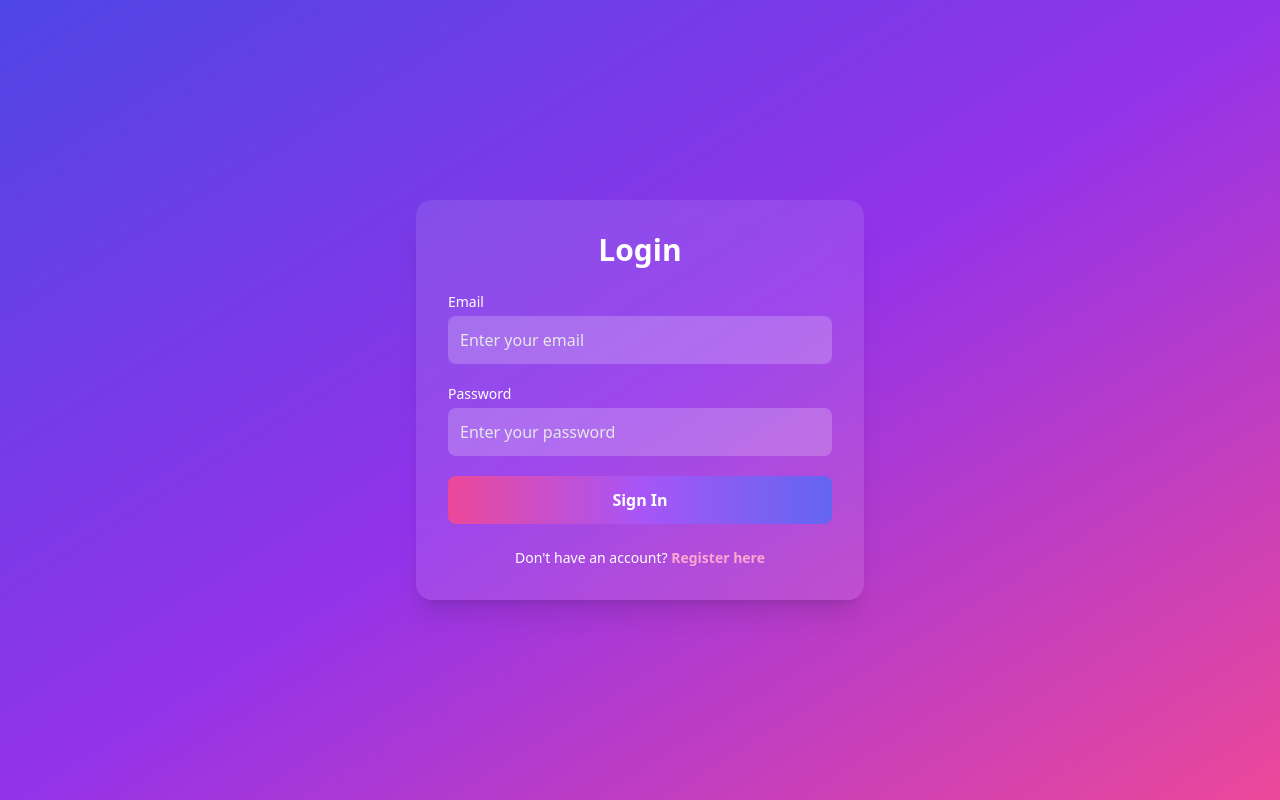
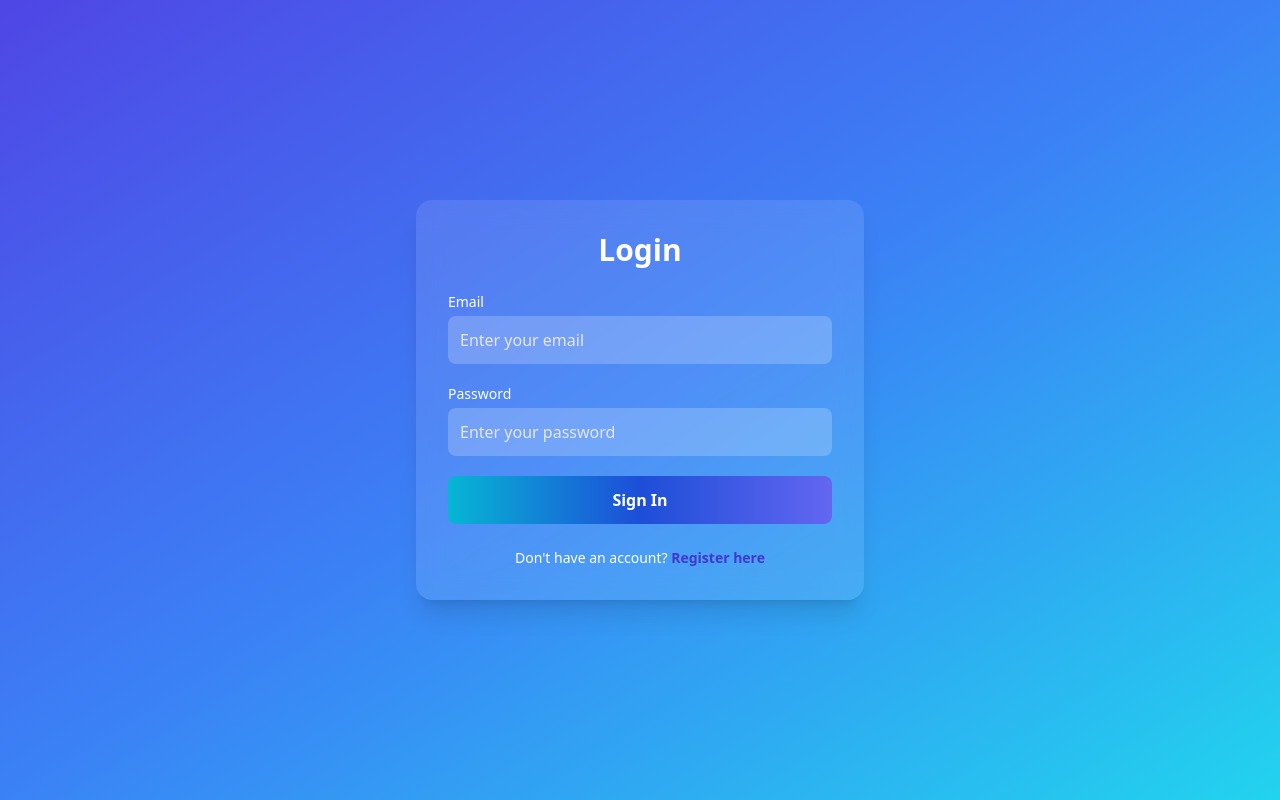
Before and after one commit to Haresh-Dharssan/smart-task-manager, a React (Vite) app in the folder frontend/: page /login in a window 1280 px wide. Built offline with nearby package versions, Linux system fonts and the light colour scheme.

Commit message:
changed colour of login and registration pages

```diff
--- a/frontend/src/pages/Login.jsx
+++ b/frontend/src/pages/Login.jsx
@@ -21,7 +21,7 @@ export default function Login() {
   };
 
   return (
-    <div className="min-h-screen flex items-center justify-center bg-gradient-to-br from-indigo-600 via-purple-600 to-pink-500">
+    <div className="min-h-screen flex items-center justify-center bg-gradient-to-br from-indigo-600 via-blue-500 to-cyan-400">
       <div className="bg-white/10 backdrop-blur-md p-8 rounded-2xl shadow-xl w-full max-w-md text-white">
         <h2 className="text-3xl font-semibold mb-6 text-center">Login</h2>
 
@@ -52,7 +52,7 @@ export default function Login() {
 
           <button
             type="submit"
-            className="w-full py-3 bg-gradient-to-r from-pink-500 via-purple-500 to-indigo-500 rounded-lg font-semibold hover:scale-[1.02] transition-transform duration-200"
+            className="w-full py-3 bg-gradient-to-r from-cyan-500 via-blue-700 to-indigo-500 rounded-lg font-semibold hover:scale-[1.02] transition-transform duration-200"
           >
             Sign In
           </button>
@@ -62,7 +62,7 @@ export default function Login() {
           Don't have an account?{" "}
           <span
             onClick={() => navigate("/register")}
-            className="text-pink-300 font-semibold cursor-pointer hover:underline"
+            className="text-indigo-700 font-semibold cursor-pointer hover:underline"
           >
             Register here
           </span>
--- a/frontend/src/pages/Register.jsx
+++ b/frontend/src/pages/Register.jsx
@@ -22,7 +22,7 @@ export default function Register() {
   };
 
    return (
-    <div className="min-h-screen flex items-center justify-center bg-gradient-to-br from-indigo-600 via-purple-600 to-pink-500">
+    <div className="min-h-screen flex items-center justify-center bg-gradient-to-br from-indigo-600 via-blue-500 to-cyan-400">
       <div className="bg-white/10 backdrop-blur-md p-8 rounded-2xl shadow-xl w-full max-w-md text-white">
         <h2 className="text-3xl font-semibold mb-6 text-center">Create Account</h2>
 
@@ -65,7 +65,7 @@ export default function Register() {
 
           <button
             type="submit"
-            className="w-full py-3 bg-gradient-to-r from-pink-500 via-purple-500 to-indigo-500 rounded-lg font-semibold hover:scale-[1.02] transition-transform duration-200"
+            className="w-full py-3 bg-gradient-to-r from-cyan-500 via-blue-700 to-indigo-500 rounded-lg font-semibold hover:scale-[1.02] transition-transform duration-200"
           >
             Register
           </button>
@@ -75,7 +75,7 @@ export default function Register() {
           Already have an account?{" "}
           <span
             onClick={() => navigate("/login")}
-            className="text-pink-300 font-semibold cursor-pointer hover:underline"
+            className="text-indigo-700 font-semibold cursor-pointer hover:underline"
           >
             Login here
           </span>
```
